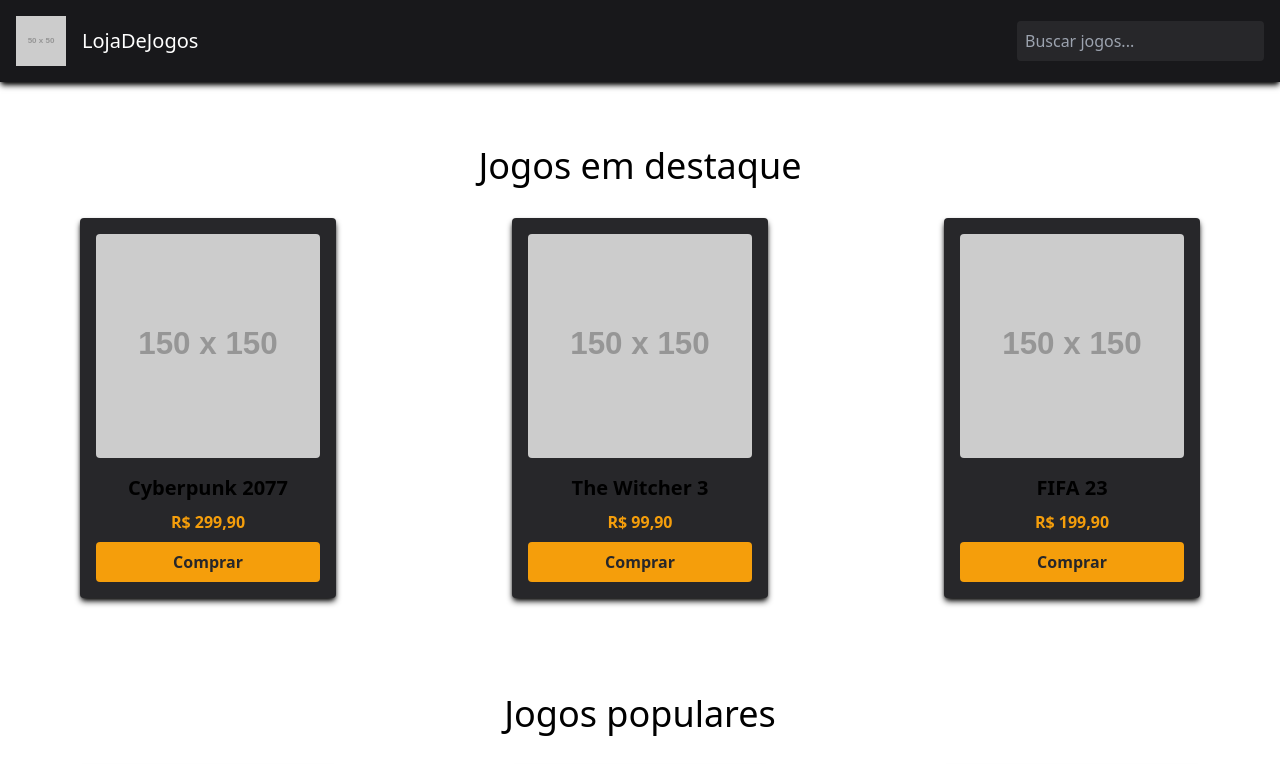
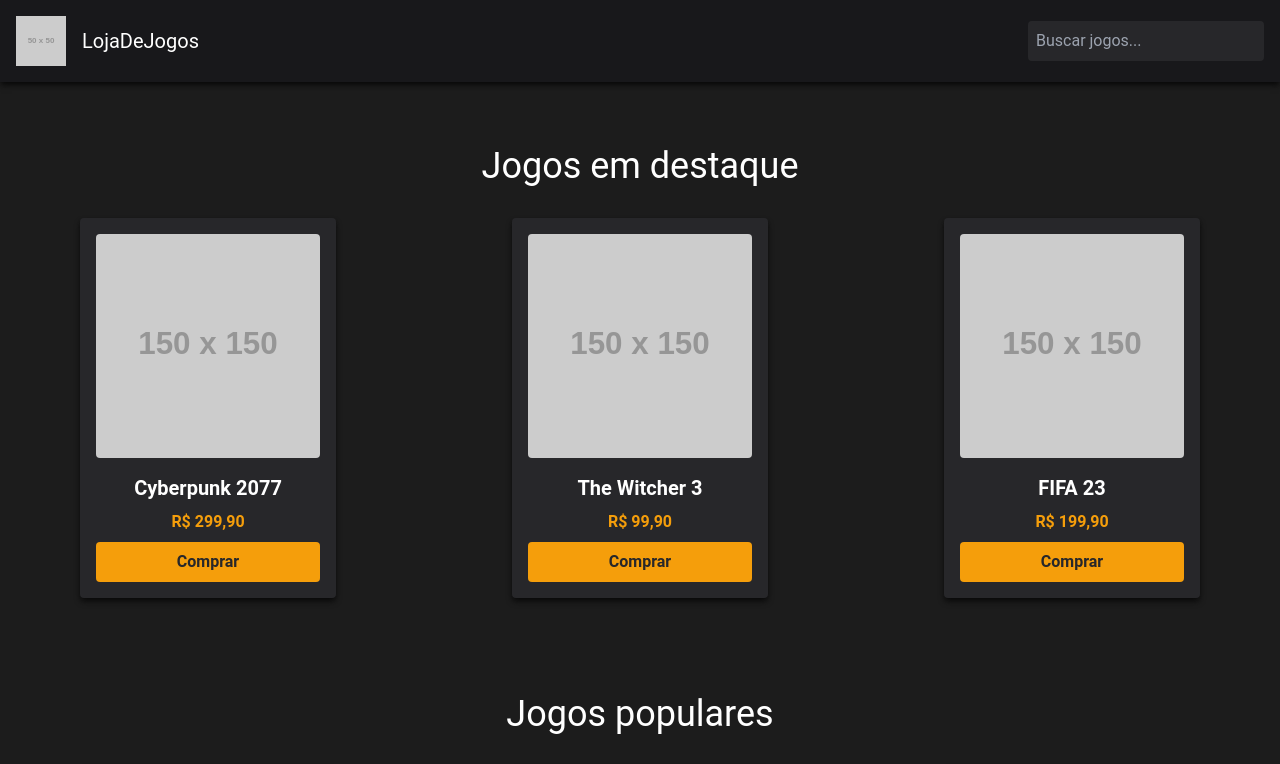
Before and after one commit to lucivandosousa/lojadejogos-next, a Next.js app: page / in a window 1280 px wide. Shown: the top 764 px of the page. Built offline with nearby package versions, Linux system fonts and the light colour scheme.

Commit message:
style: update global style

```diff
--- a/src/app/globals.css
+++ b/src/app/globals.css
@@ -7,3 +7,9 @@
   padding: 0;
   box-sizing: border-box;
 }
+
+body {
+  font-family: 'Roboto', sans-serif;
+  background-color: #1c1c1c;
+  color: #ffffff;
+}
```
